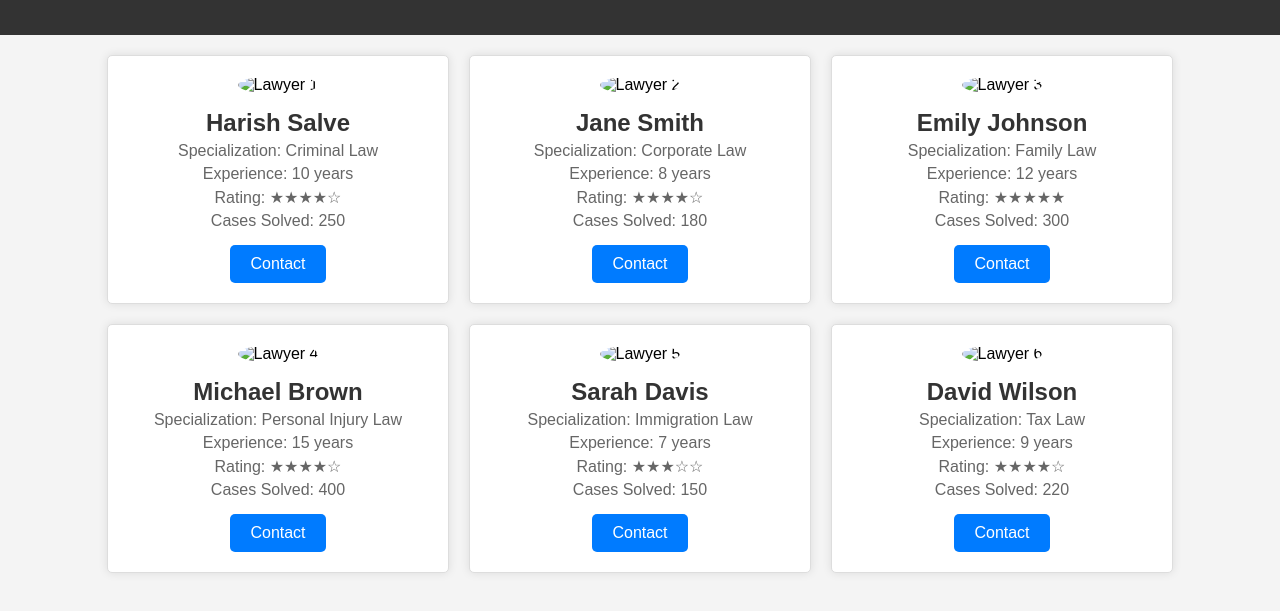
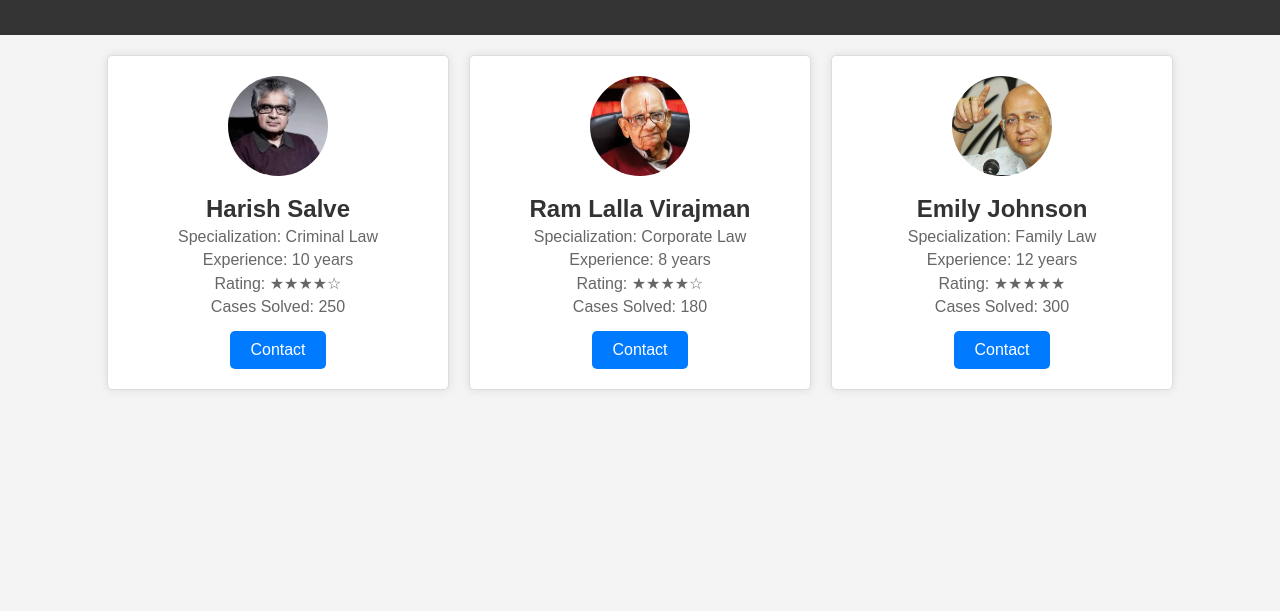
Before and after one commit to Vidya20044pps/Ctrl-Shift-N, a plain HTML site: page lawyers.html in a window 1280 px wide. Shown: the part 77-688 px from the top of the page. Drawn offline with Linux system fonts and the light colour scheme.

Commit message:
updated Lawyers list

```diff
--- a/lawyers.html
+++ b/lawyers.html
@@ -13,7 +13,8 @@
     <main>
         <section class="lawyers">
             <div class="lawyer">
-                <img src="harsh.jpg" alt="Lawyer 1">
+                <!-- <img src="harsh.jpg" alt="Lawyer 1"> -->
+                <img class="img-fluid" src="img/harsh.jpg" alt="">
                 <h2>Harish Salve</h2>
                 <p>Specialization: Criminal Law</p>
                 <p>Experience: 10 years</p>
@@ -22,8 +23,9 @@
                 <a href="mailto:johndoe@example.com">Contact</a>
             </div>
             <div class="lawyer">
-                <img src="lawyer2.jpg" alt="Lawyer 2">
-                <h2>Jane Smith</h2>
+                <!-- <img src="lawyer2.jpg" alt="Lawyer 2"> -->
+                <img class="img-fluid" src="img/lalla.jpeg" alt="">
+                <h2>Ram Lalla Virajman</h2>
                 <p>Specialization: Corporate Law</p>
                 <p>Experience: 8 years</p>
                 <p>Rating: ★★★★☆</p>
@@ -31,7 +33,8 @@
                 <a href="mailto:janesmith@example.com">Contact</a>
             </div>
             <div class="lawyer">
-                <img src="lawyer3.jpg" alt="Lawyer 3">
+                <!-- <img src="lawyer3.jpg" alt="Lawyer 3"> -->
+                <img class="img-fluid" src="img/abhi.jpg" alt="">
                 <h2>Emily Johnson</h2>
                 <p>Specialization: Family Law</p>
                 <p>Experience: 12 years</p>
@@ -39,33 +42,6 @@
                 <p>Cases Solved: 300</p>
                 <a href="mailto:emilyjohnson@example.com">Contact</a>
             </div>
-            <div class="lawyer">
-                <img src="lawyer4.jpg" alt="Lawyer 4">
-                <h2>Michael Brown</h2>
-                <p>Specialization: Personal Injury Law</p>
-                <p>Experience: 15 years</p>
-                <p>Rating: ★★★★☆</p>
-                <p>Cases Solved: 400</p>
-                <a href="mailto:michaelbrown@example.com">Contact</a>
-            </div>
-            <div class="lawyer">
-                <img src="lawyer5.jpg" alt="Lawyer 5">
-                <h2>Sarah Davis</h2>
-                <p>Specialization: Immigration Law</p>
-                <p>Experience: 7 years</p>
-                <p>Rating: ★★★☆☆</p>
-                <p>Cases Solved: 150</p>
-                <a href="mailto:sarahdavis@example.com">Contact</a>
-            </div>
-            <div class="lawyer">
-                <img src="lawyer6.jpg" alt="Lawyer 6">
-                <h2>David Wilson</h2>
-                <p>Specialization: Tax Law</p>
-                <p>Experience: 9 years</p>
-                <p>Rating: ★★★★☆</p>
-                <p>Cases Solved: 220</p>
-                <a href="mailto:davidwilson@example.com">Contact</a>
-            </div>
             <!-- Add more lawyers as needed -->
         </section>
     </main>
```
Also changed, not shown: img/abhi.jpg (added), img/lalla.jpeg (added).
